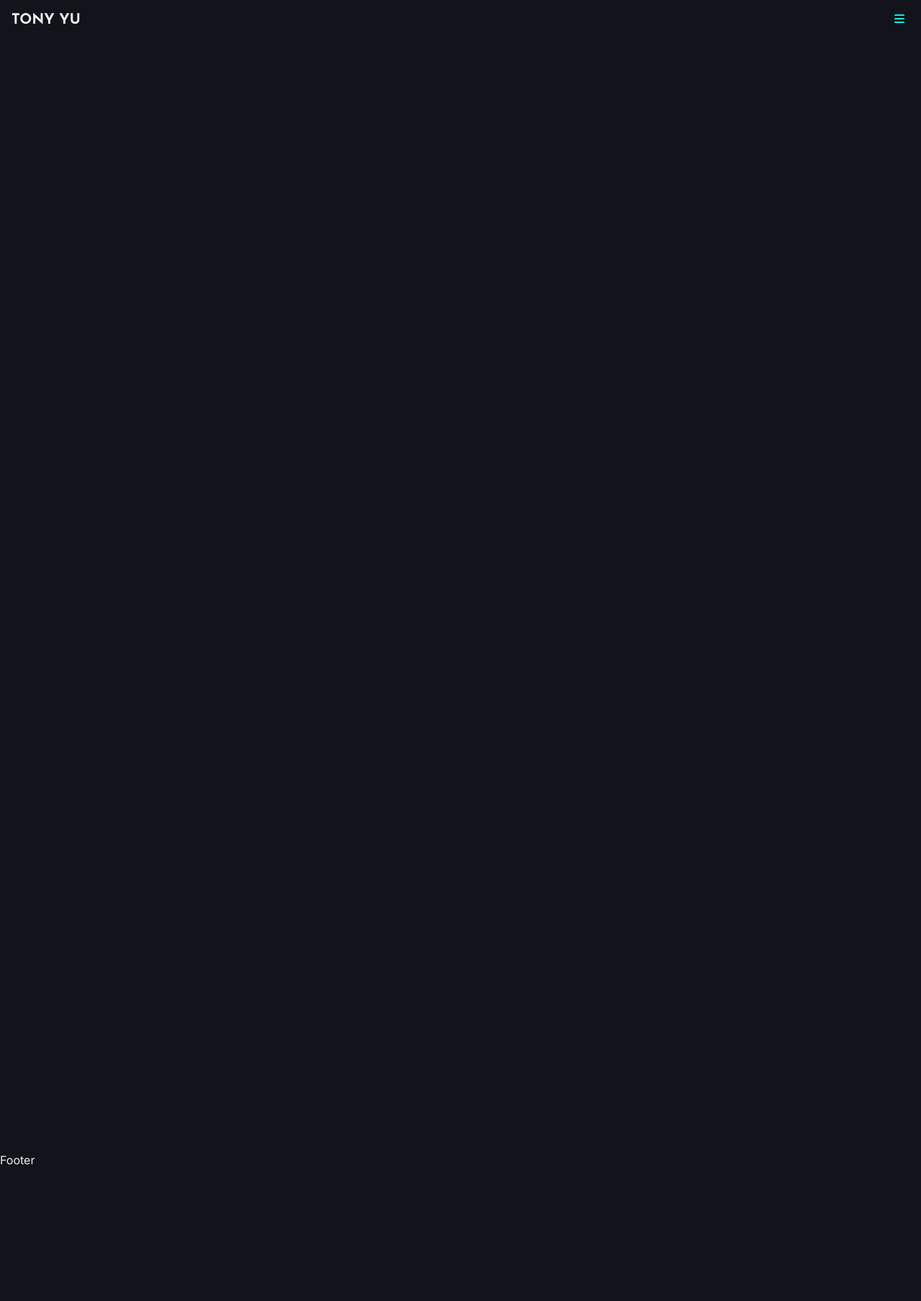
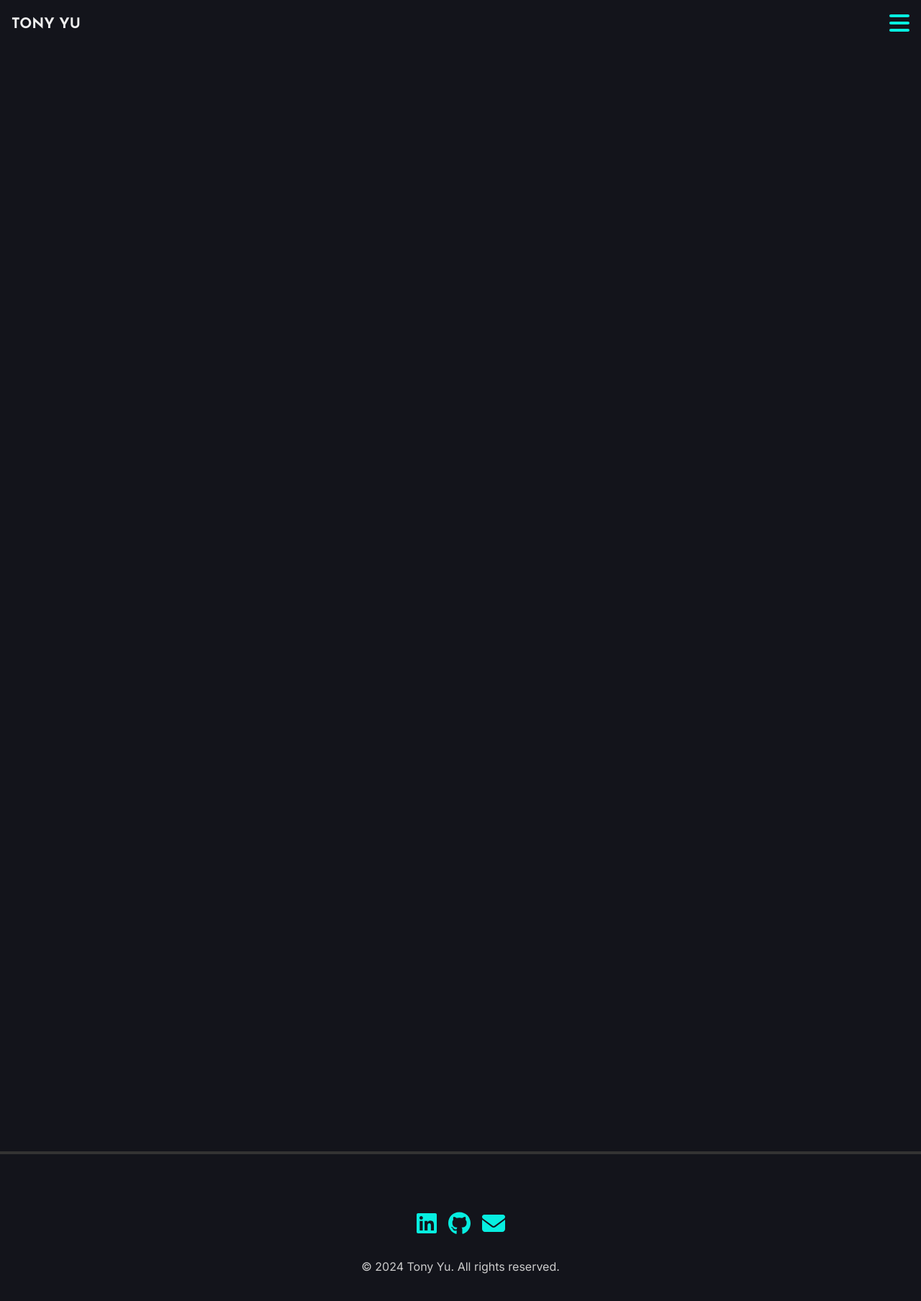
Before and after one commit to toekneeyou/tonyyu-dev-next, a Next.js app: page / in a window 1280 px wide. Shown: the top 1808 px of the page at 72% size. Before the commit the page ends 1624 px from the top, so only its background shows below. Built offline with nearby package versions, Linux system fonts and the light colour scheme.

Commit message:
created footer component

```diff
--- a/src/app/layout.tsx
+++ b/src/app/layout.tsx
@@ -1,9 +1,13 @@
+import "@fortawesome/fontawesome-svg-core/styles.css";
+import { config } from "@fortawesome/fontawesome-svg-core";
+config.autoAddCss = false;
+
 import type { Metadata } from "next";
 import { inter } from "./ui/fonts";
+import Header from "./ui/features/Header";
+import Footer from "./ui/features/Footer";
 
 import "./globals.css";
-import Header from "./ui/features/Header";
-import Footer from "./ui/features/Footer";
 
 export const metadata: Metadata = {
   title: "Tony Yu - Frontend Developer",
--- a/src/app/lib/constants.ts
+++ b/src/app/lib/constants.ts
@@ -1 +1,22 @@
+import { faGithub, faLinkedin } from "@fortawesome/free-brands-svg-icons";
+import { faEnvelope } from "@fortawesome/free-solid-svg-icons";
+
 export { turquoise } from "../../../tailwind.config";
+
+export const contacts = [
+  {
+    label: "LinkedIn",
+    icon: faLinkedin,
+    handleClick: () => window.open("https://linkedin.com/in/tonyyu1129"),
+  },
+  {
+    label: "Github",
+    icon: faGithub,
+    handleClick: () => window.open("https://github.com/toekneeyou"),
+  },
+  {
+    label: "Email",
+    icon: faEnvelope,
+    handleClick: () => window.open("mailto:tonyyu1129@gmail.com"),
+  },
+];
--- a/src/app/ui/components/IconButton.tsx
+++ b/src/app/ui/components/IconButton.tsx
@@ -1,16 +1,23 @@
+import { HTMLAttributes } from "react";
 import { turquoise } from "@/app/lib/constants";
 import { classNames } from "@/app/lib/utils";
 import { IconProp } from "@fortawesome/fontawesome-svg-core";
 import { FontAwesomeIcon } from "@fortawesome/react-fontawesome";
 
-interface IconButtonProps {
+interface IconButtonProps extends HTMLAttributes<HTMLButtonElement> {
   icon: IconProp;
 }
 
-export default function IconButton({ icon }: IconButtonProps) {
+export default function IconButton({
+  icon,
+  ...buttonAttributes
+}: IconButtonProps) {
   return (
-    <button className={classNames("appearance-none centered")}>
-      <FontAwesomeIcon icon={icon} width={28} height={28} color={turquoise} />
+    <button
+      className={classNames("appearance-none centered")}
+      {...buttonAttributes}
+    >
+      <FontAwesomeIcon icon={icon} color={turquoise} size={"2x"} />
     </button>
   );
 }
--- a/src/app/ui/features/Footer.tsx
+++ b/src/app/ui/features/Footer.tsx
@@ -1,5 +1,34 @@
+"use client";
+
+import { contacts } from "@/app/lib/constants";
+import { classNames } from "@/app/lib/utils";
+import IconButton from "../components/IconButton";
+
 interface FooterProps {}
 
 export default function Footer({}: FooterProps) {
-  return <footer>Footer</footer>;
+  return (
+    <footer
+      className={classNames(
+        "py-20 px-4 centered flex-col border-t-4 border-dark-gray"
+      )}
+    >
+      <ul className="flex space-x-4 mb-8">
+        {contacts.map((c) => {
+          return (
+            <li key={c.label}>
+              <IconButton
+                aria-label={c.label}
+                icon={c.icon}
+                onClick={c.handleClick}
+              />
+            </li>
+          );
+        })}
+      </ul>
+      <p className="text-light-gray">
+        &copy; 2024 Tony Yu. All rights reserved.
+      </p>
+    </footer>
+  );
 }
--- a/src/app/ui/features/Header.tsx
+++ b/src/app/ui/features/Header.tsx
@@ -1,3 +1,5 @@
+"use client";
+
 import { classNames } from "@/app/lib/utils";
 import { josefin } from "../fonts";
 import IconButton from "../components/IconButton";
@@ -6,6 +8,10 @@ import { faBars } from "@fortawesome/free-solid-svg-icons";
 interface HeaderProps {}
 
 export default function Header({}: HeaderProps) {
+  const handleMenu = () => {
+    console.log("menu");
+  };
+
   return (
     <header className="fixed top-0 left-0 w-full p-4 flex justify-between items-center bg-app-black">
       <h2
@@ -17,7 +23,7 @@ export default function Header({}: HeaderProps) {
         <a href="">TONY YU</a>
       </h2>
       <div>
-        <IconButton icon={faBars} />
+        <IconButton icon={faBars} onClick={handleMenu} />
       </div>
     </header>
   );
```
